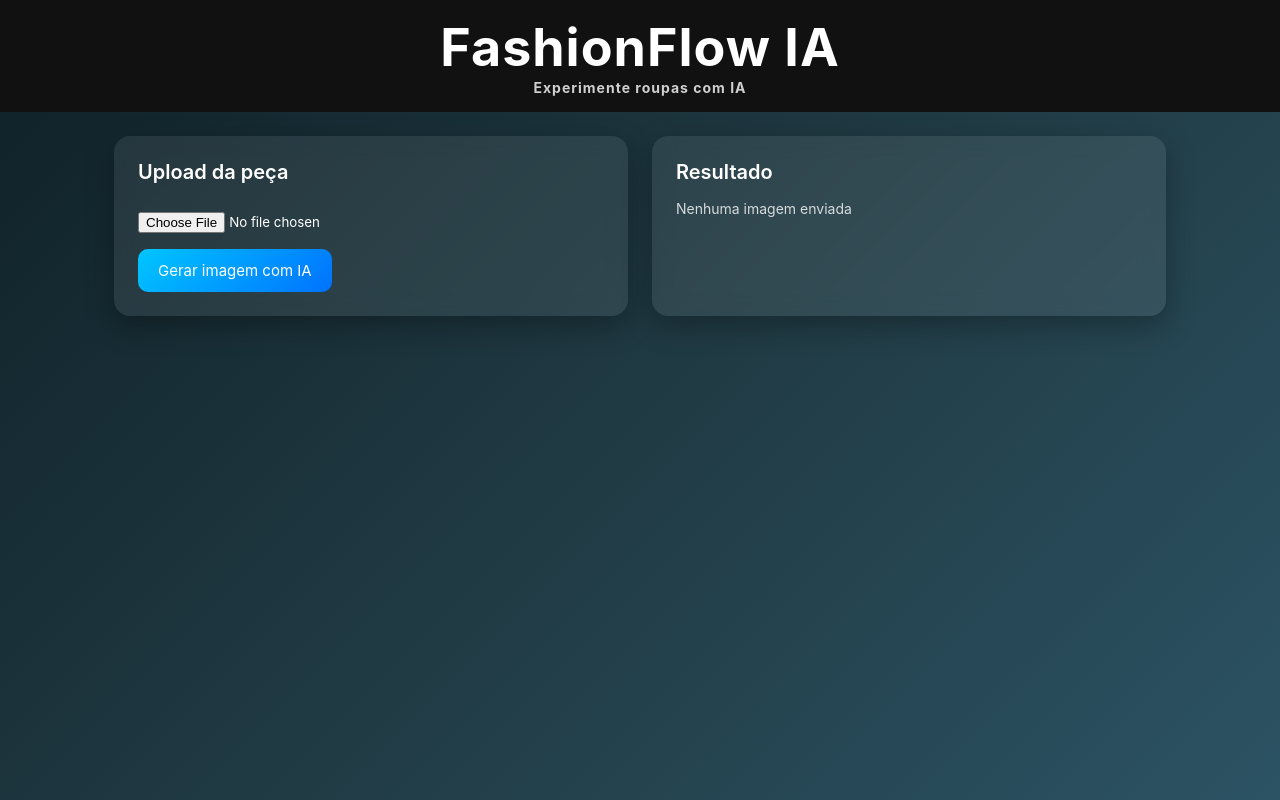
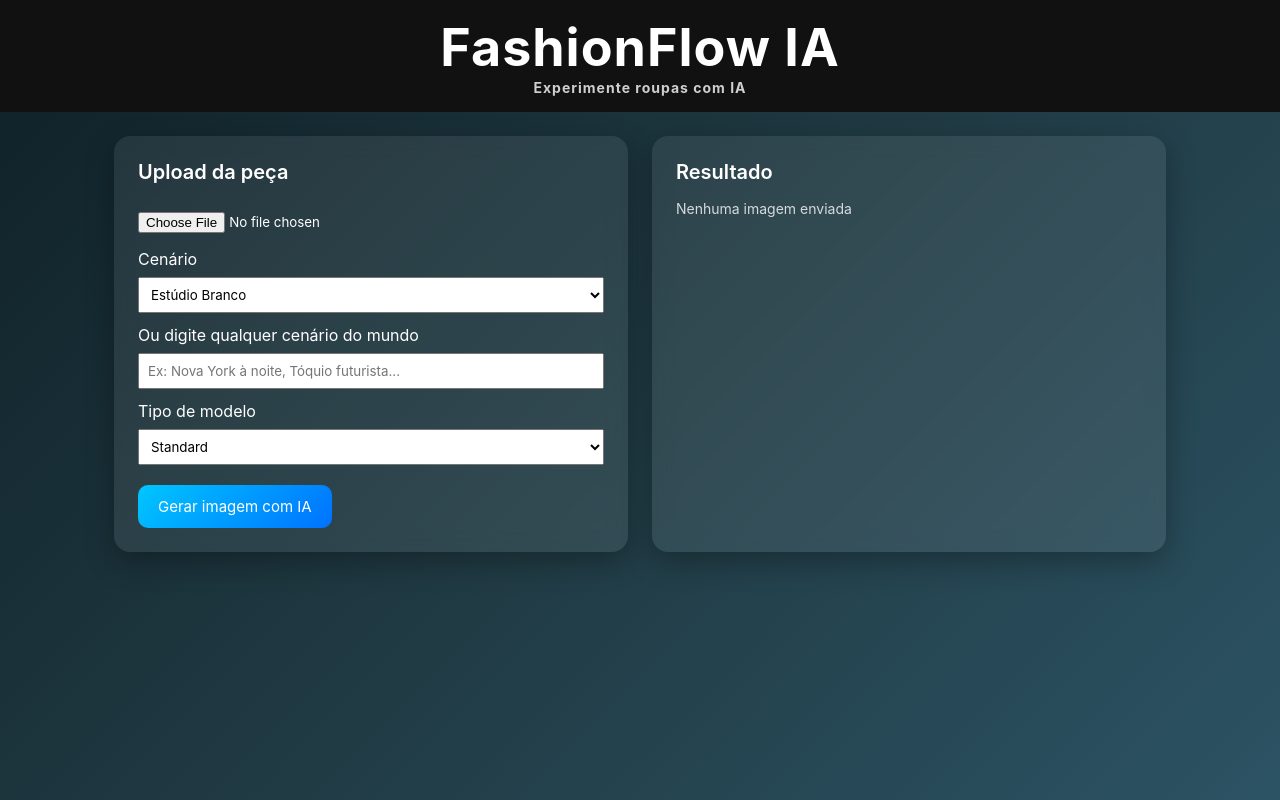
Before and after one commit to alexbastosnasci47-cloud/FashionFlow-ia, a React (Vite) app: page / in a window 1280 px wide. Built offline with nearby package versions, Linux system fonts and the light colour scheme.

Commit message:
Update App.jsx

```diff
--- a/src/App.jsx
+++ b/src/App.jsx
@@ -4,6 +4,9 @@ import ImageUploader from "./components/ImageUploader";
 
 function App() {
   const [image, setImage] = useState(null);
+  const [scene, setScene] = useState("Estúdio Branco");
+  const [customScene, setCustomScene] = useState("");
+  const [modelType, setModelType] = useState("Standard");
 
   const handleGenerate = () => {
     if (!image) {
@@ -11,8 +14,12 @@ function App() {
       return;
     }
 
-    // Simulação da IA (nenhuma API ainda)
-    alert("Gerando imagem com IA...\nCenário e modelo serão aplicados aqui.");
+    const finalScene = customScene.trim() !== "" ? customScene : scene;
+
+    alert(
+      `Gerando imagem com IA...\n\nCenário: ${finalScene}\nModelo: ${modelType}`
+    );
+
     alert("Imagem gerada com sucesso!");
   };
 
@@ -35,19 +42,62 @@ function App() {
       <Header />
 
       <div className="container">
+        {/* COLUNA ESQUERDA */}
         <div className="section">
           <h2>Upload da peça</h2>
 
           <ImageUploader onUpload={setImage} />
 
+          {/* CENÁRIOS */}
+          <div style={{ marginTop: "16px" }}>
+            <label>Cenário</label>
+            <select
+              value={scene}
+              onChange={(e) => setScene(e.target.value)}
+              style={{ width: "100%", marginTop: "8px", padding: "8px" }}
+            >
+              <option>Estúdio Branco</option>
+              <option>Loft Moderno</option>
+              <option>Paris (Urbano Chic)</option>
+              <option>Praia Paradisíaca</option>
+              <option>Jardim Tropical</option>
+            </select>
+          </div>
+
+          {/* CENÁRIO LIVRE */}
+          <div style={{ marginTop: "12px" }}>
+            <label>Ou digite qualquer cenário do mundo</label>
+            <input
+              type="text"
+              placeholder="Ex: Nova York à noite, Tóquio futurista..."
+              value={customScene}
+              onChange={(e) => setCustomScene(e.target.value)}
+              style={{ width: "100%", marginTop: "8px", padding: "8px" }}
+            />
+          </div>
+
+          {/* MODELO */}
+          <div style={{ marginTop: "12px" }}>
+            <label>Tipo de modelo</label>
+            <select
+              value={modelType}
+              onChange={(e) => setModelType(e.target.value)}
+              style={{ width: "100%", marginTop: "8px", padding: "8px" }}
+            >
+              <option>Standard</option>
+              <option>Plus</option>
+            </select>
+          </div>
+
           <button
             onClick={handleGenerate}
-            style={{ marginTop: "16px" }}
+            style={{ marginTop: "20px" }}
           >
             Gerar imagem com IA
           </button>
         </div>
 
+        {/* COLUNA DIREITA */}
         <div className="section">
           <h2>Resultado</h2>
 
@@ -55,9 +105,18 @@ function App() {
             <>
               <img src={image} alt="Preview" />
 
-              <div style={{ display: "flex", gap: "12px", marginTop: "16px" }}>
+              <div
+                style={{
+                  display: "flex",
+                  gap: "12px",
+                  marginTop: "16px",
+                  flexWrap: "wrap",
+                }}
+              >
                 <button onClick={handleDownload}>Baixar imagem</button>
-                <button onClick={handleWhatsApp}>Compartilhar no WhatsApp</button>
+                <button onClick={handleWhatsApp}>
+                  Compartilhar no WhatsApp
+                </button>
               </div>
             </>
           ) : (
```
